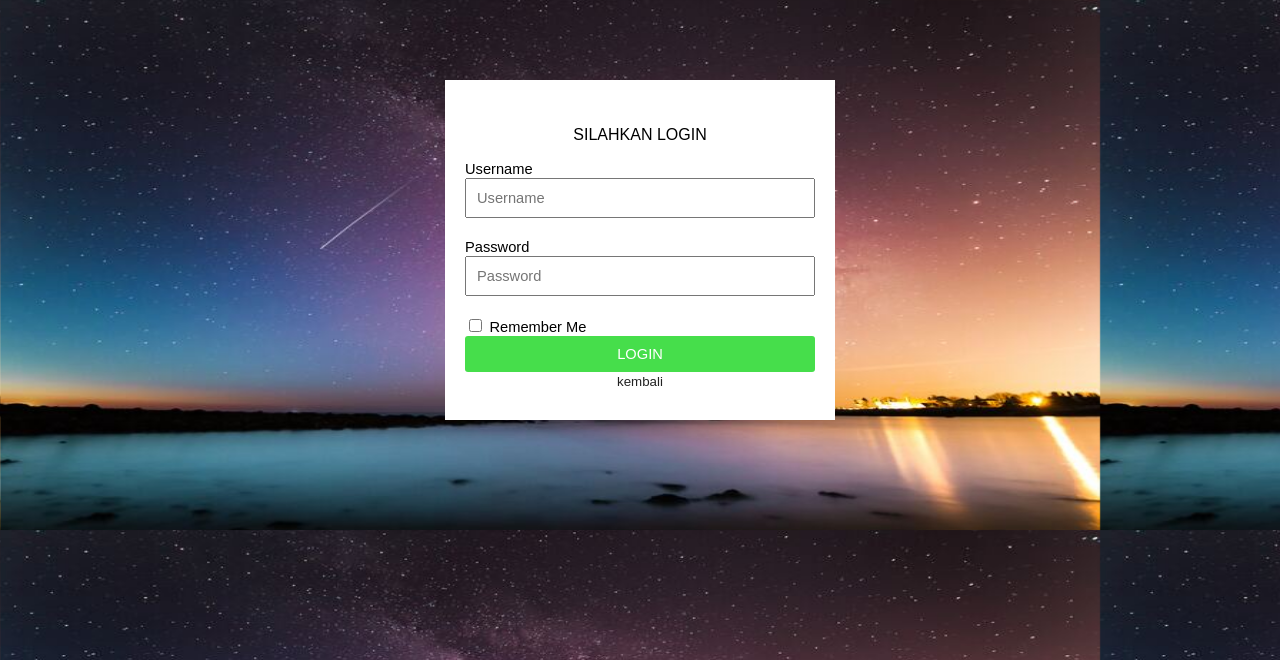
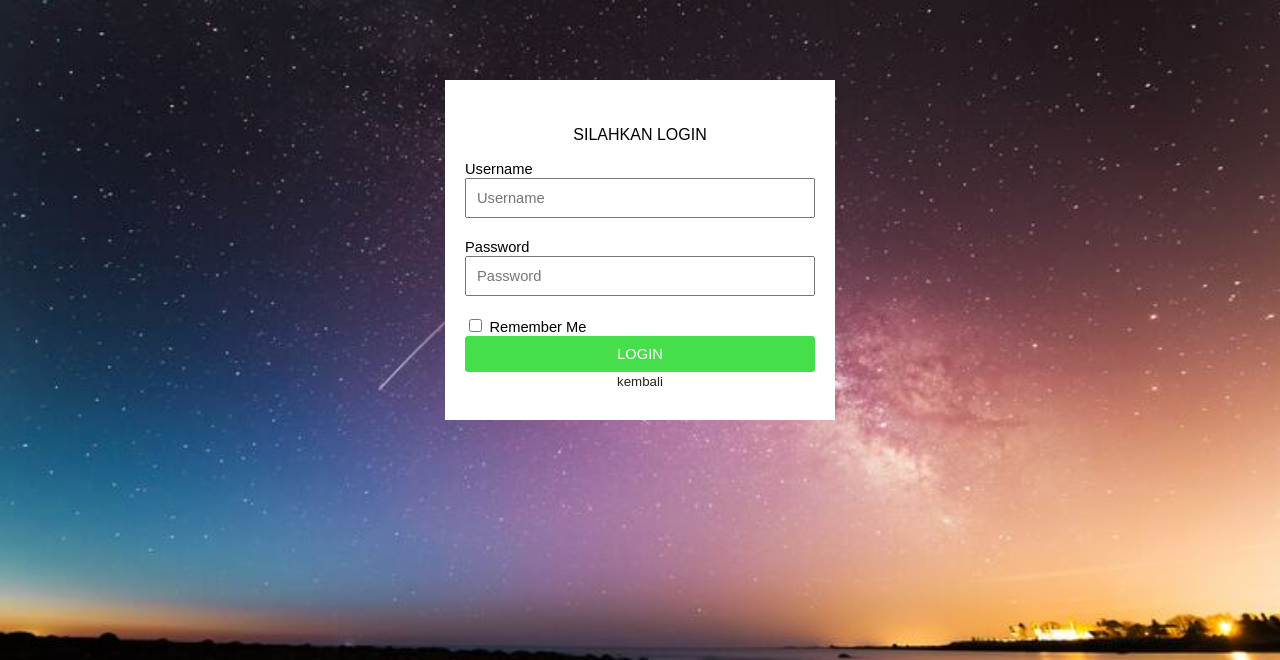
Before and after one commit to ArdanHerdiansyah/pw2020_193040105, a PHP site: page /praktikum/P7_PW_193040105/latihan7a/php/login.php in a window 1280 px wide. Shown: the top 660 px of the page. Run offline with PHP 8.4, Linux system fonts and the light colour scheme.

Commit message:
Update login.css

```diff
--- a/praktikum/P7_PW_193040105/latihan7a/css/login.css
+++ b/praktikum/P7_PW_193040105/latihan7a/css/login.css
@@ -1,7 +1,7 @@
 body{
 	font-family: sans-serif;
 	background-image: url(../assets/img/n.jpg);
-	background-size: 1100px 530px;
+	background-size: 1300px 830px;
 }
 
 
```
